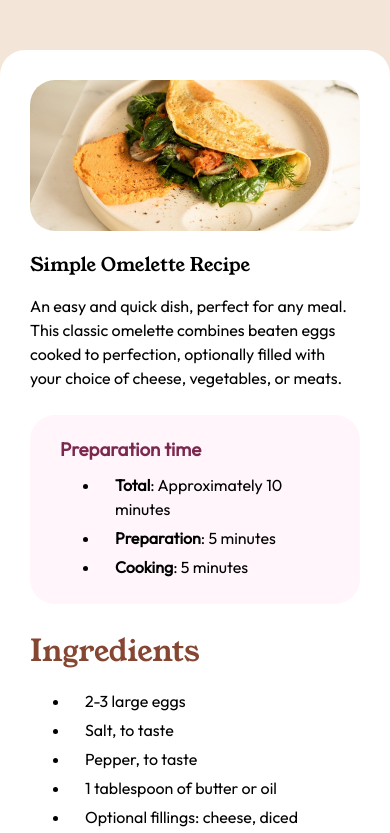
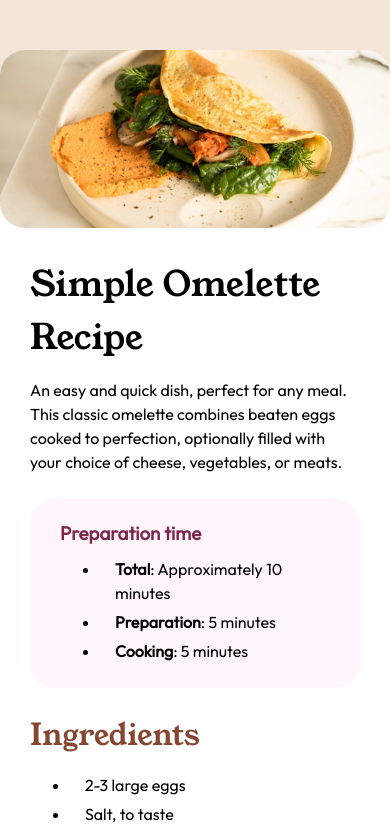
Before and after one commit to tyVespA/recipe-page, a React (Vite) app: page / in a window 390 px wide. Shown: the top 833 px of the page. Built offline with nearby package versions, Linux system fonts and the light colour scheme.

Commit message:
Add media query, fix spacings

```diff
--- a/src/App.css
+++ b/src/App.css
@@ -15,6 +15,10 @@
 body {
   background-color: hsl(30, 54%, 90%);
   font-family: "outfit";
+}
+
+h1 {
+  font-size: 35px;
 }
 
 h1,
@@ -44,18 +48,24 @@ hr {
   border-top: hsl(30, 18%, 87%);
 }
 
+.image-container {
+  padding: 30px;
+}
+
 .recipe-container {
   max-width: 900px;
   margin-inline: auto;
   margin-block: 50px;
   background-color: hsl(0, 0%, 100%);
-  padding: 30px;
   border-radius: 25px;
 }
 
 .recipe-container img {
   border-radius: 25px;
-  margin-bottom: 20px;
+}
+
+.text-container {
+  padding: 30px;
 }
 
 .preparation-time-container {
@@ -94,3 +104,9 @@ hr {
   font-weight: bold;
   width: 100px;
 }
+
+@media screen and (max-width: 800px) {
+  .image-container {
+    padding: 0px;
+  }
+}
```
